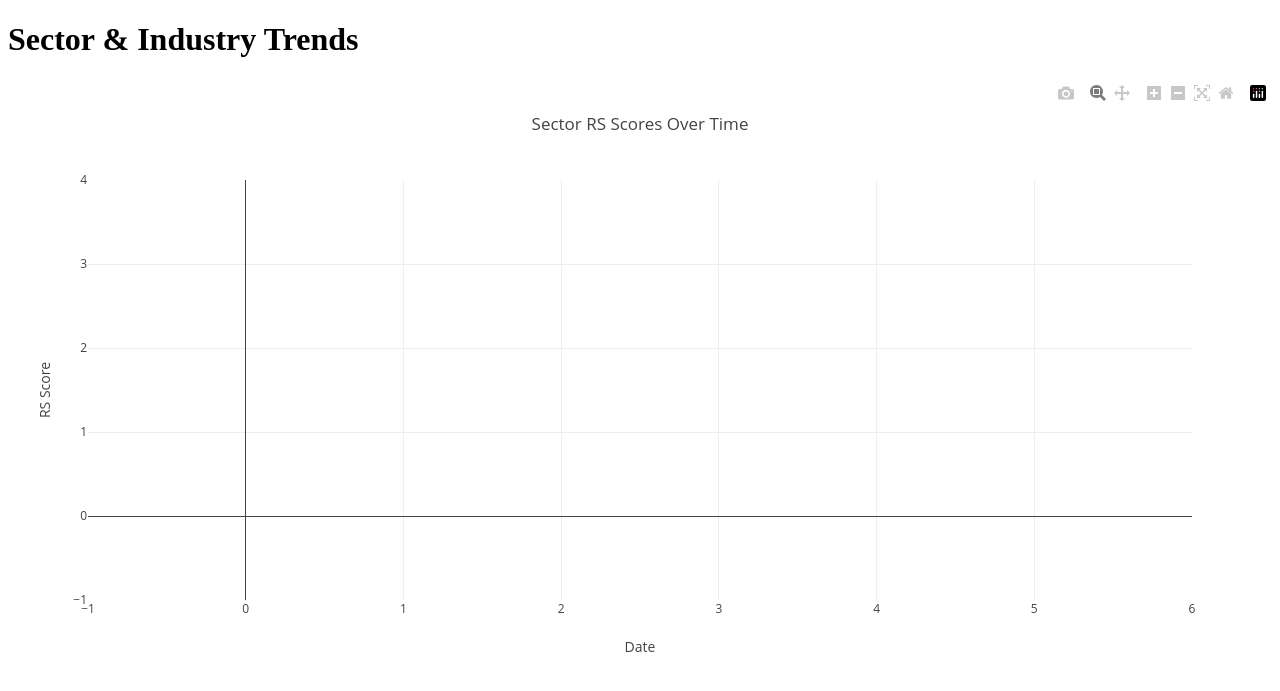
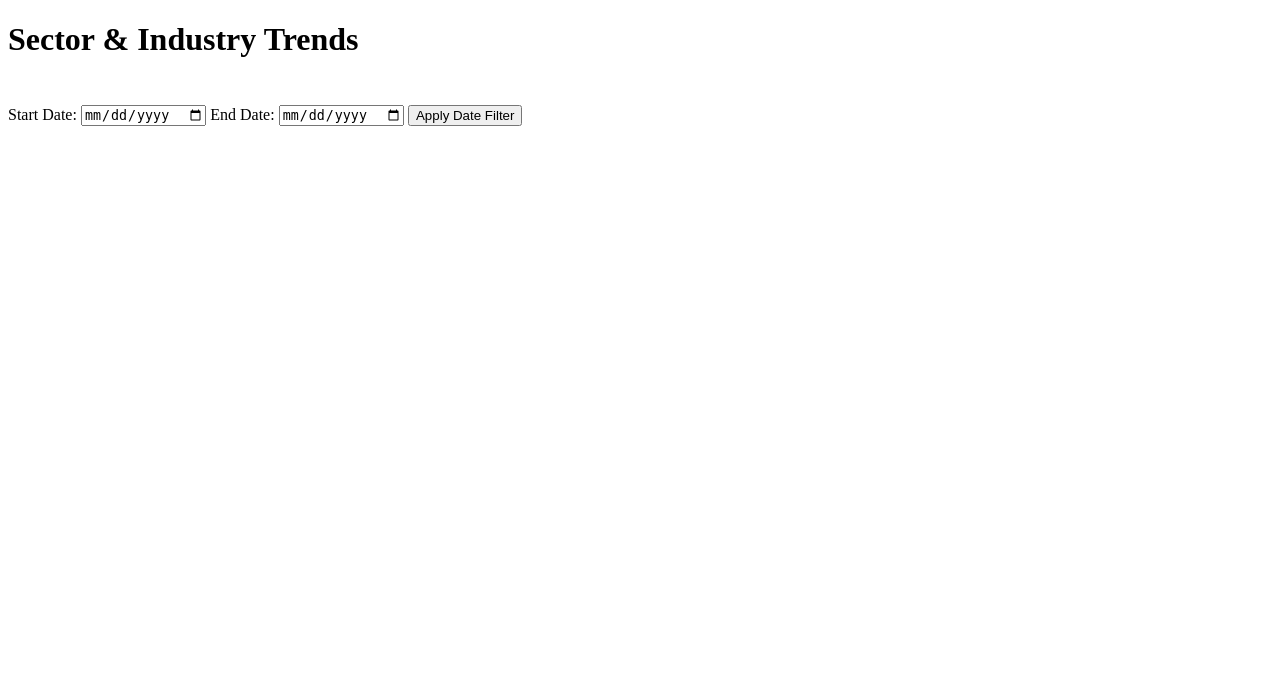
Before and after one commit to Pinger2024/stockapp, a Flask app: page /trends in a window 1280 px wide. Shown: the top 691 px of the page. Run offline with Flask 2, Linux system fonts and the light colour scheme; data that the repository does not hold is empty; some libraries are stand-ins or nearby versions.

Commit message:
Added new trends.html for sectors

```diff
--- a/app.py
+++ b/app.py
@@ -1,5 +1,6 @@
 from flask import Flask, render_template, request, jsonify, Response
 from pymongo import MongoClient, errors
+from datetime import datetime
 import logging
 import os
 import csv
@@ -215,11 +216,31 @@ def view_ticker_data(ticker_symbol):
         return jsonify({"error": "Error fetching data from the database."}), 500
 
 # New route to fetch sector/industry trend data
+from datetime import datetime
+
 @app.route('/api/sector-trends', methods=['GET'])
 def get_sector_trends():
     try:
-        # Fetching sector trends from MongoDB
-        trends = list(sector_trends_collection.find({}, {'_id': 0}).sort("date", 1))
+        # Get date filters from the query parameters
+        start_date_str = request.args.get('start_date')
+        end_date_str = request.args.get('end_date')
+
+        # Convert to datetime objects if present, otherwise use default range (e.g., last 3 months)
+        if start_date_str:
+            start_date = datetime.strptime(start_date_str, '%Y-%m-%d')
+        else:
+            start_date = datetime.now() - timedelta(days=90)  # Default to 3 months ago
+
+        if end_date_str:
+            end_date = datetime.strptime(end_date_str, '%Y-%m-%d')
+        else:
+            end_date = datetime.now()  # Default to today
+
+        # Query sector trends within the date range
+        trends = list(sector_trends_collection.find(
+            {"date": {"$gte": start_date, "$lte": end_date}},
+            {'_id': 0}
+        ).sort("date", 1))
 
         # Preparing the response structure
         response = {}
@@ -239,6 +260,7 @@ def get_sector_trends():
         logging.error(f"Error fetching sector trends: {e}")
         return jsonify({"error": "Error fetching sector trends"}), 500
 
+
 # New route for visualizing trends
 @app.route('/trends')
 def trends_page():
--- a/templates/trends.html
+++ b/templates/trends.html
@@ -4,45 +4,93 @@
     <meta charset="UTF-8">
     <meta name="viewport" content="width=device-width, initial-scale=1.0">
     <title>Sector & Industry Trends</title>
-    <script src="https://cdn.plot.ly/plotly-latest.min.js"></script>
+    <script src="https://cdn.jsdelivr.net/npm/chart.js"></script>
 </head>
 <body>
     <h1>Sector & Industry Trends</h1>
-    <div id="sector-trends-chart" style="width:100%;height:600px;"></div>
+
+    <!-- Date Filter Inputs -->
+    <label for="start_date">Start Date:</label>
+    <input type="date" id="start_date" name="start_date">
+
+    <label for="end_date">End Date:</label>
+    <input type="date" id="end_date" name="end_date">
+
+    <button id="apply_filter">Apply Date Filter</button>
+
+    <canvas id="sectorChart" width="100%" height="40"></canvas>
 
     <script>
-        // Function to fetch sector trends data and plot the chart
-        function fetchSectorTrends() {
-            fetch('/api/sector-trends')
+        document.getElementById('apply_filter').addEventListener('click', function() {
+            const startDate = document.getElementById('start_date').value;
+            const endDate = document.getElementById('end_date').value;
+
+            // Fetch sector trends with date filters
+            let url = `/api/sector-trends?`;
+            if (startDate) url += `start_date=${startDate}&`;
+            if (endDate) url += `end_date=${endDate}&`;
+
+            fetch(url)
                 .then(response => response.json())
                 .then(data => {
-                    const traces = [];
+                    // Clear previous chart
+                    document.getElementById('sectorChart').remove();
+                    const canvas = document.createElement('canvas');
+                    canvas.id = 'sectorChart';
+                    document.body.appendChild(canvas);
 
-                    // Prepare data for each sector
-                    for (const [sector, trendData] of Object.entries(data)) {
-                        traces.push({
-                            x: trendData.dates,
-                            y: trendData.rs_scores,
-                            mode: 'lines',
-                            name: sector  // Sector name in the legend
+                    // Prepare the chart data
+                    const labels = data[Object.keys(data)[0]].dates;
+                    const datasets = [];
+
+                    for (const sector in data) {
+                        datasets.push({
+                            label: sector,
+                            data: data[sector].rs_scores,
+                            fill: false,
+                            borderColor: getRandomColor(),
+                            tension: 0.1
                         });
                     }
 
-                    // Plotly chart setup
-                    const layout = {
-                        title: 'Sector RS Scores Over Time',
-                        xaxis: { title: 'Date' },
-                        yaxis: { title: 'RS Score' },
-                        legend: { title: { text: 'Sectors' } },
-                    };
-
-                    Plotly.newPlot('sector-trends-chart', traces, layout);
+                    // Create the new chart
+                    const ctx = document.getElementById('sectorChart').getContext('2d');
+                    new Chart(ctx, {
+                        type: 'line',
+                        data: {
+                            labels: labels,
+                            datasets: datasets
+                        },
+                        options: {
+                            scales: {
+                                x: {
+                                    type: 'time',
+                                    time: {
+                                        unit: 'month'
+                                    }
+                                },
+                                y: {
+                                    beginAtZero: true,
+                                    title: {
+                                        display: true,
+                                        text: 'RS Score'
+                                    }
+                                }
+                            }
+                        }
+                    });
                 })
                 .catch(error => console.error('Error fetching sector trends:', error));
+        });
+
+        function getRandomColor() {
+            const letters = '0123456789ABCDEF';
+            let color = '#';
+            for (let i = 0; i < 6; i++) {
+                color += letters[Math.floor(Math.random() * 16)];
+            }
+            return color;
         }
-
-        // Fetch data and render the chart when the page loads
-        window.onload = fetchSectorTrends;
     </script>
 </body>
 </html>
```
